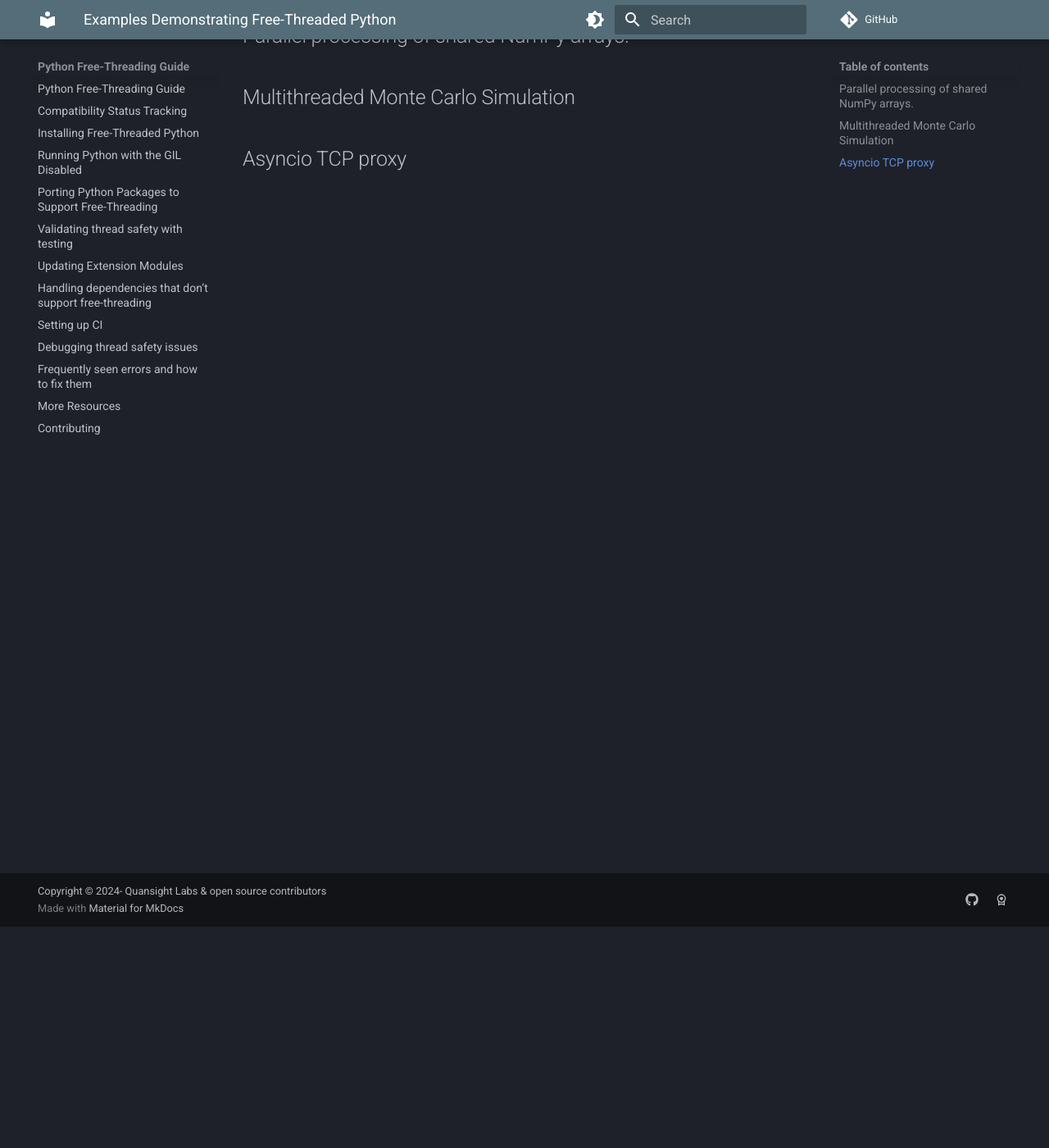
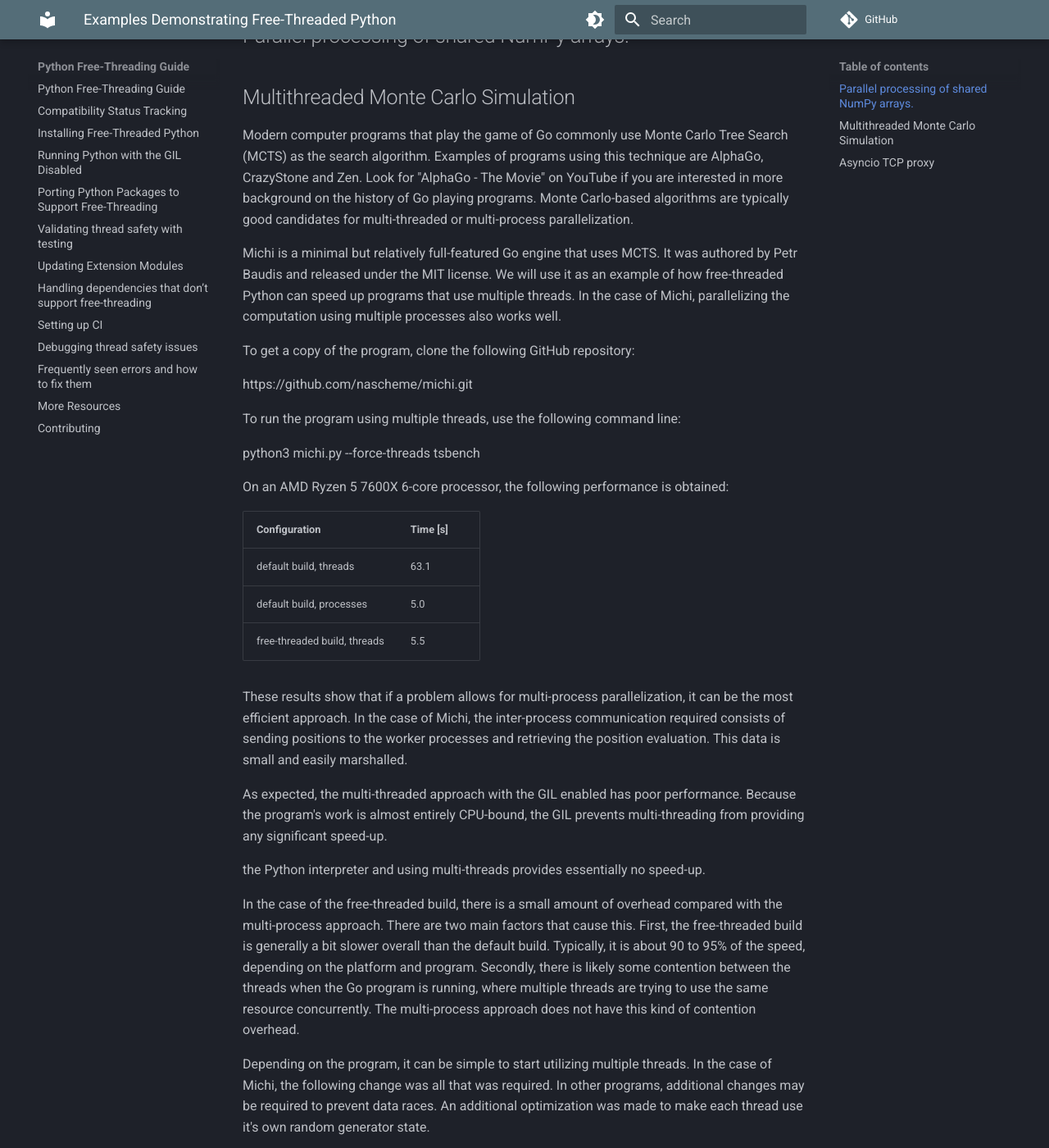
Before and after one commit to Quansight-Labs/free-threaded-compatibility, an MkDocs documentation site: the page built from docs/usage-examples.md, in a window 1280 px wide and 1400 px high, scrolled down 270 px. Shown: the whole window at 82% size. Built offline with MkDocs 1.6.1 and Material for MkDocs 9.7.7, drawn with Linux system fonts in a browser that asks for light colours; comment, search, counter and statistics services are not loaded; some of the changed text lies outside the part shown.

Commit message:
Add Monte Carlo example.

````diff
--- a/docs/usage-examples.md
+++ b/docs/usage-examples.md
@@ -8,4 +8,80 @@ scale well on the GIL-enabled build due to lock contention.
 
 ## Multithreaded Monte Carlo Simulation
 
+Modern computer programs that play the game of Go commonly use Monte Carlo Tree
+Search (MCTS) as the search algorithm.  Examples of programs using this
+technique are AlphaGo, CrazyStone and Zen.  Look for "AlphaGo - The Movie" on
+YouTube if you are interested in more background on the history of Go playing
+programs.  Monte Carlo-based algorithms are typically good candidates for
+multi-threaded or multi-process parallelization.
+
+Michi is a minimal but relatively full-featured Go engine that uses MCTS.  It
+was authored by Petr Baudis and released under the MIT license.  We will use it
+as an example of how free-threaded Python can speed up programs that use
+multiple threads.  In the case of Michi, parallelizing the computation using
+multiple processes also works well.
+
+To get a copy of the program, clone the following GitHub repository:
+
+  https://github.com/nascheme/michi.git
+
+To run the program using multiple threads, use the following command line:
+
+  python3 michi.py --force-threads tsbench
+
+On an AMD Ryzen 5 7600X 6-core processor, the following performance is obtained:
+
+| Configuration                | Time [s] |
+| ---------------------------- | -------- |
+| default build, threads       | 63.1     |
+| default build, processes     | 5.0      |
+| free-threaded build, threads | 5.5      |
+
+These results show that if a problem allows for multi-process parallelization,
+it can be the most efficient approach.  In the case of Michi, the inter-process
+communication required consists of sending positions to the worker processes
+and retrieving the position evaluation.  This data is small and easily
+marshalled.
+
+As expected, the multi-threaded approach with the GIL enabled has poor
+performance.  Because the program's work is almost entirely CPU-bound, the GIL
+prevents multi-threading from providing any significant speed-up.
+
+the Python interpreter and using multi-threads provides essentially no
+speed-up.
+
+In the case of the free-threaded build, there is a small amount of overhead
+compared with the multi-process approach.  There are two main factors that
+cause this.  First, the free-threaded build is generally a bit slower overall
+than the default build.  Typically, it is about 90 to 95% of the speed,
+depending on the platform and program.  Secondly, there is likely some
+contention between the threads when the Go program is running, where multiple
+threads are trying to use the same resource concurrently. The multi-process
+approach does not have this kind of contention overhead.
+
+Depending on the program, it can be simple to start utilizing multiple threads.
+In the case of Michi, the following change was all that was required. In other
+programs, additional changes may be required to prevent data races.  An
+additional optimization was made to make each thread use it's own random
+generator state.
+
+```
+  -        worker_pool = Pool(processes=n_workers)
+  +        if FORCE_THREADS or not sys._is_gil_enabled():
+  +            print(f'using thread pool, n = {n_workers}')
+  +            worker_pool = ThreadPool(processes=n_workers)
+  +        else:
+  +            print(f'using process pool, n = {n_workers}')
+  +            worker_pool = Pool(processes=n_workers)
+```
+
+
+This example shows that if your problem requires a lot of CPU-bound calculation
+within Python, the GIL prevents multi-threading from being a viable solution.
+With free-threaded Python, performance when using multiple threads is
+comparable to a multi-process solution. If data sharing between multiple
+processes is not practical or efficient, free-threaded Python could be a great
+tool for unlocking the performance of multi-core CPUs.
+
+
 ## Asyncio TCP proxy
````
